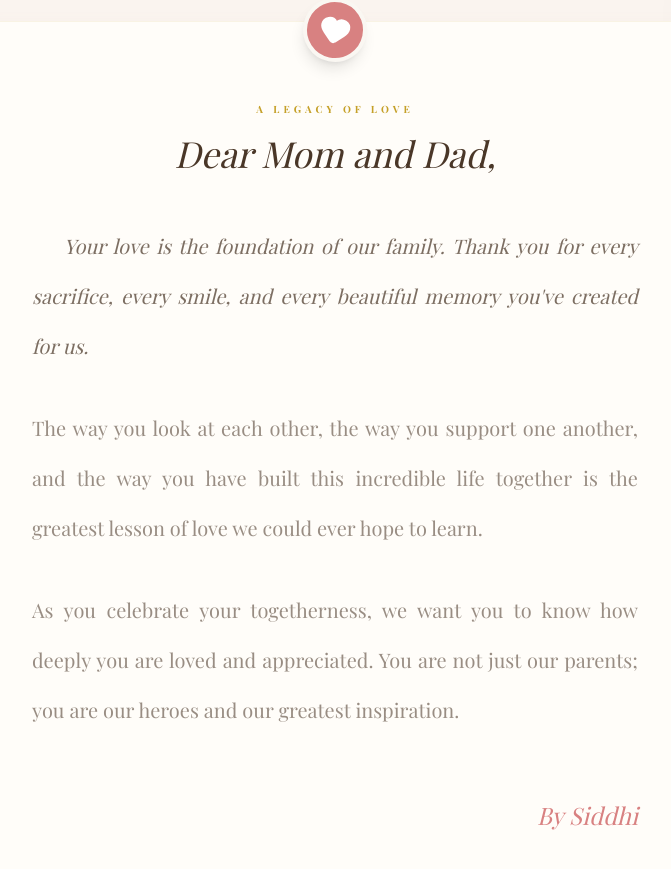
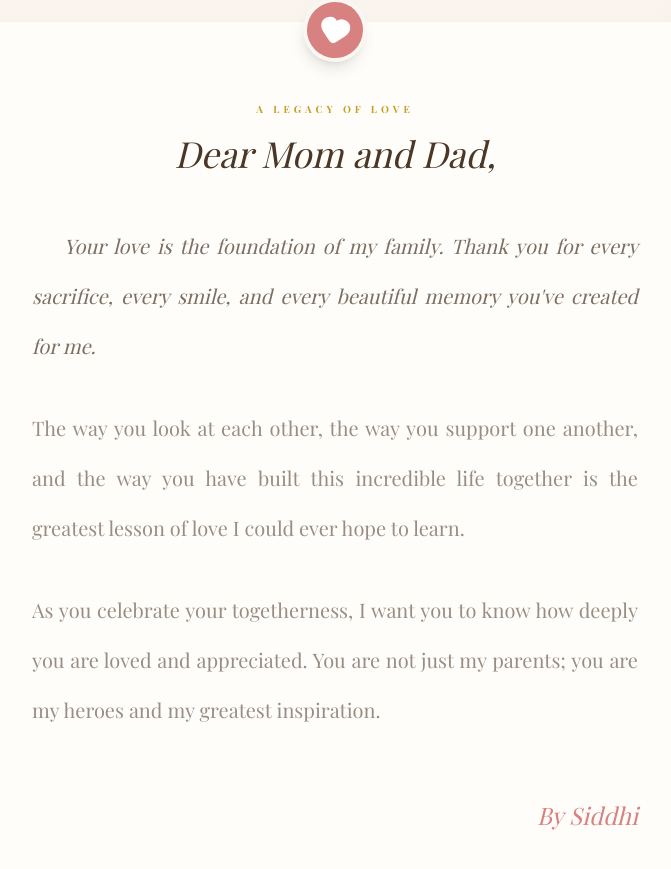
Before and after one commit to furperfect2026/Aniversary-mom, a React (Vite) app: page / in a window 1280 px wide. Shown: the part 7233-8102 px from the top of the page, without its empty margins (305-976 px from the left). Built offline with nearby package versions, Linux system fonts and the light colour scheme; a web font is replaced by a local one.

Commit message:
Update letter wording to first person

```diff
--- a/src/App.tsx
+++ b/src/App.tsx
@@ -406,13 +406,13 @@ export default function App() {
 
             <div className="prose prose-lg mx-auto text-coffee/80 font-serif leading-[1.9] md:leading-[2.5] text-left sm:text-justify text-lg md:text-xl">
               <p className="sm:indent-8 italic opacity-90">
-                Your love is the foundation of our family. Thank you for every sacrifice, every smile, and every beautiful memory you've created for us.
+                Your love is the foundation of my family. Thank you for every sacrifice, every smile, and every beautiful memory you've created for me.
               </p>
               <p className="mt-8 opacity-70">
-                The way you look at each other, the way you support one another, and the way you have built this incredible life together is the greatest lesson of love we could ever hope to learn.
+                The way you look at each other, the way you support one another, and the way you have built this incredible life together is the greatest lesson of love I could ever hope to learn.
               </p>
               <p className="mt-8 opacity-70">
-                As you celebrate your togetherness, we want you to know how deeply you are loved and appreciated. You are not just our parents; you are our heroes and our greatest inspiration.
+                As you celebrate your togetherness, I want you to know how deeply you are loved and appreciated. You are not just my parents; you are my heroes and my greatest inspiration.
               </p>
             </div>
 
```
